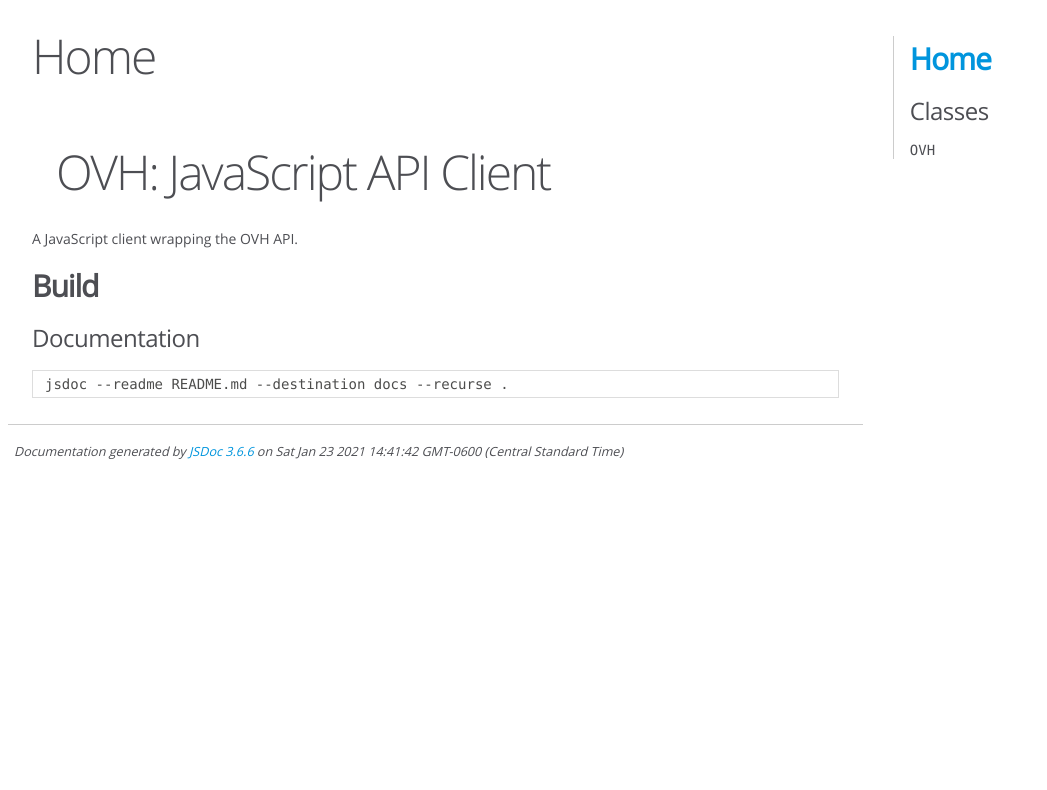
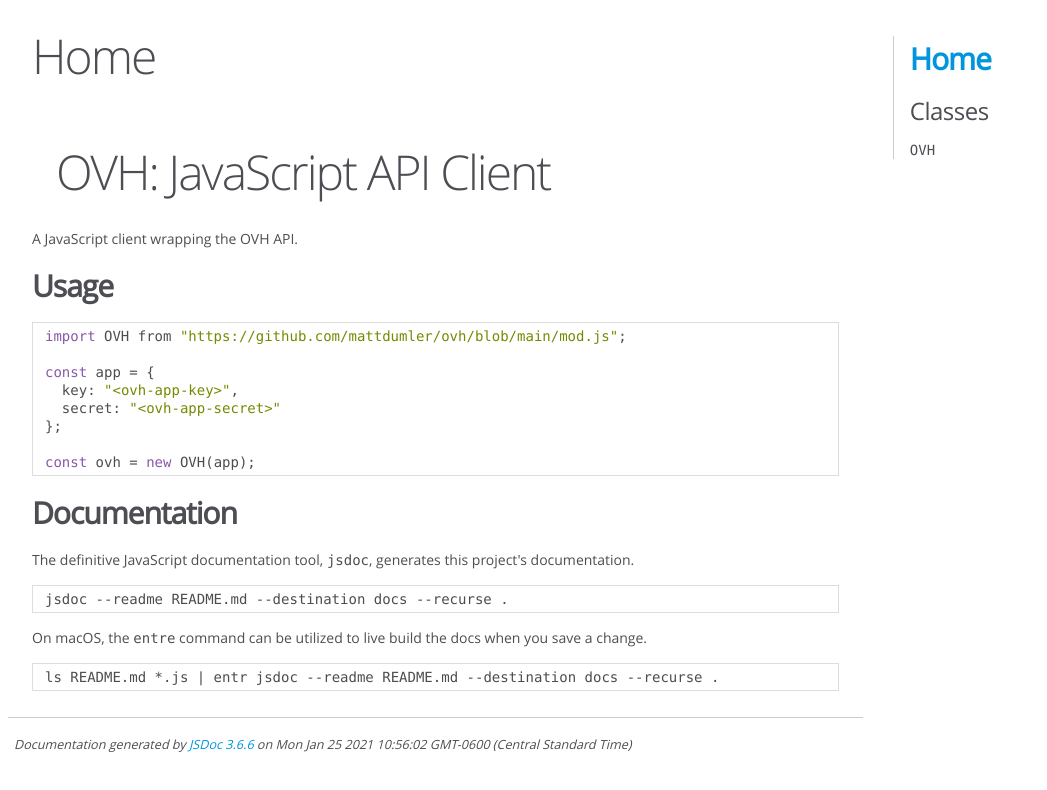
Before and after one commit to mattdumler/ovh, a plain HTML site: page docs/index.html in a window 1280 px wide. Shown: the whole page, without its empty margins (0-1047 px from the left). Drawn offline with Linux system fonts and the light colour scheme.

Commit message:
Add basic usage documentation

```diff
--- a/docs/index.html
+++ b/docs/index.html
@@ -45,9 +45,22 @@
     <section>
         <article><h1>OVH: JavaScript API Client</h1>
 <p>A JavaScript client wrapping the OVH API.</p>
-<h2>Build</h2>
-<h3>Documentation</h3>
+<h2>Usage</h2>
+<pre class="prettyprint source lang-js"><code>import OVH from &quot;https://github.com/mattdumler/ovh/blob/main/mod.js&quot;;
+
+const app = {
+  key: &quot;&lt;ovh-app-key>&quot;,
+  secret: &quot;&lt;ovh-app-secret>&quot;
+};
+
+const ovh = new OVH(app);
+</code></pre>
+<h2>Documentation</h2>
+<p>The definitive JavaScript documentation tool, <code>jsdoc</code>, generates this project's documentation.</p>
 <pre class="prettyprint source lang-bash"><code>jsdoc --readme README.md --destination docs --recurse .
+</code></pre>
+<p>On macOS, the <code>entre</code> command can be utilized to live build the docs when you save a change.</p>
+<pre class="prettyprint source lang-bash"><code>ls README.md *.js | entr jsdoc --readme README.md --destination docs --recurse .
 </code></pre></article>
     </section>
 
@@ -65,7 +78,7 @@
 <br class="clear">
 
 <footer>
-    Documentation generated by <a href="https://github.com/jsdoc/jsdoc">JSDoc 3.6.6</a> on Sat Jan 23 2021 14:41:42 GMT-0600 (Central Standard Time)
+    Documentation generated by <a href="https://github.com/jsdoc/jsdoc">JSDoc 3.6.6</a> on Mon Jan 25 2021 10:56:02 GMT-0600 (Central Standard Time)
 </footer>
 
 <script> prettyPrint(); </script>
```
Also changed, not shown: docs/OVH.html (+1 -1 lines), docs/mod.js.html (+1 -1 lines), 1 other file.
